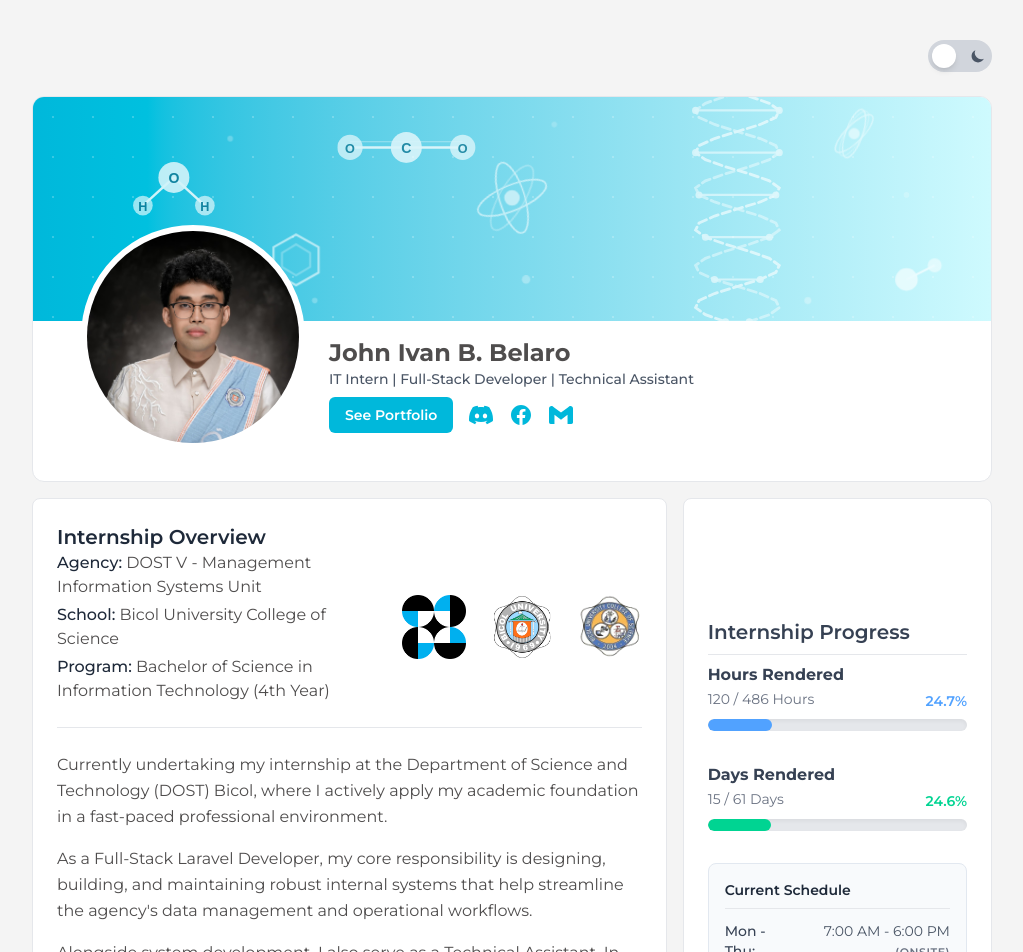
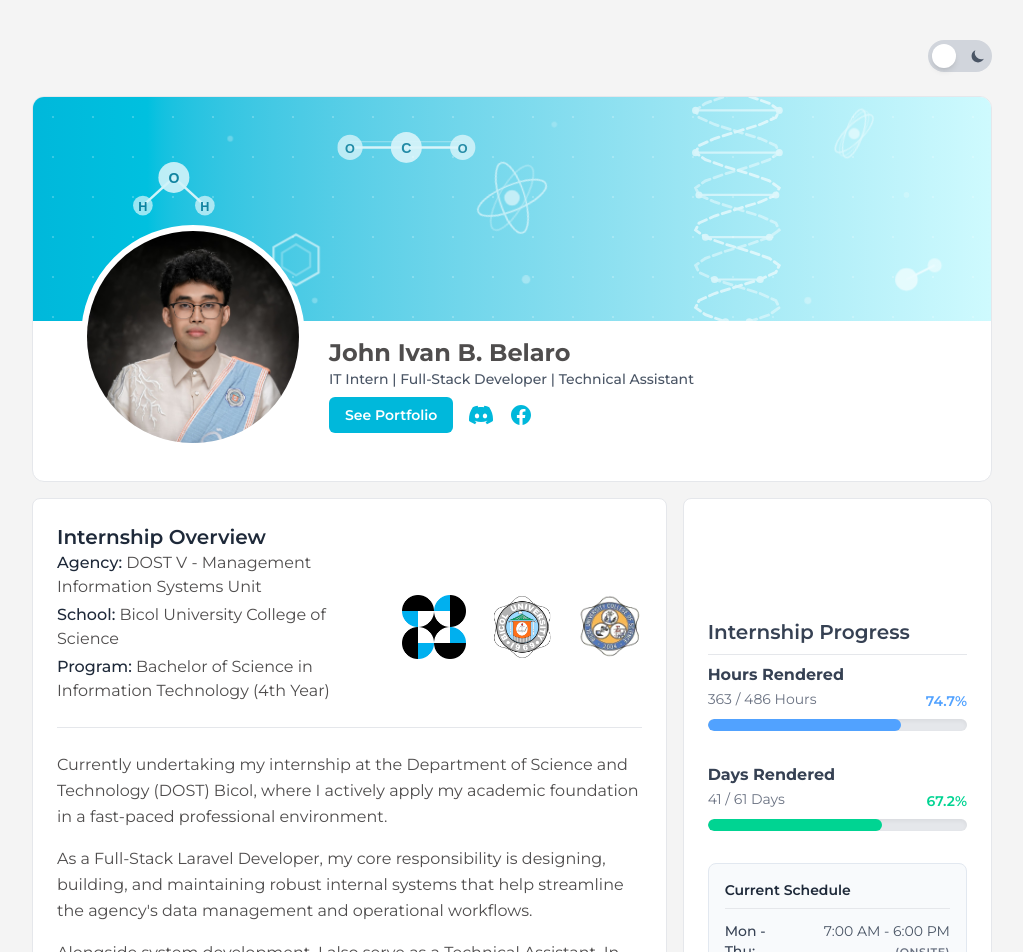
Before and after one commit to ybunnn-dev/ybunnn-blog, a Next.js app: page / in a window 1280 px wide. Shown: the top 952 px of the page, without its empty margins (128-1151 px from the left). Built offline with nearby package versions, Linux system fonts and the light colour scheme.

Commit message:
Update: Updated Rendered Time

```diff
--- a/app/sections/profile/profile_section.tsx
+++ b/app/sections/profile/profile_section.tsx
@@ -60,13 +60,6 @@ export default function ProfileCard({ data }: ProfileCardProps) {
                   <path d="M22 12c0-5.523-4.477-10-10-10S2 6.477 2 12c0 4.991 3.657 9.128 8.438 9.878v-6.987h-2.54V12h2.54V9.797c0-2.506 1.492-3.89 3.777-3.89 1.094 0 2.238.195 2.238.195v2.46h-1.26c-1.243 0-1.63.771-1.63 1.562V12h2.773l-.443 2.89h-2.33v6.988C18.343 21.128 22 16.991 22 12z"/>
                 </svg>
               </a>
-
-              {/* Gmail */}
-              <a href="#" className="hover:text-[#EA4335] dark:hover:text-white transition-colors" aria-label="Gmail">
-                <svg width="24" height="24" viewBox="0 0 24 24" fill="currentColor">
-                  <path d="M24 5.457v13.909c0 .904-.732 1.636-1.636 1.636h-3.819V11.73L12 16.64l-6.545-4.91v9.273H1.636A1.636 1.636 0 0 1 0 19.366V5.457c0-2.023 2.309-3.178 3.927-1.964L5.455 4.64 12 9.548l6.545-4.91 1.528-1.145C21.69 2.28 24 3.434 24 5.457z"/>
-                </svg>
-              </a>
             </div>
           </div>
         </div>
--- a/app/sections/progress.tsx
+++ b/app/sections/progress.tsx
@@ -1,11 +1,11 @@
 export default function InternshipProgress() {
   // --- Update your current progress here ---
   const requiredHours = 486;
-  const currentHours = 120; // Replace with your actual hours rendered
+  const currentHours = 363; // Replace with your actual hours rendered
 
   // Assuming a standard 8-hour workday: 486 / 8 = 60.75 days (rounded up to 61)
   const requiredDays = 61;
-  const currentDays = 15;   // Replace with your actual days rendered
+  const currentDays = 41;   // Replace with your actual days rendered
 
   // Calculate percentages
   const hoursPercent = Math.min(100, (currentHours / requiredHours) * 100).toFixed(1);
```
